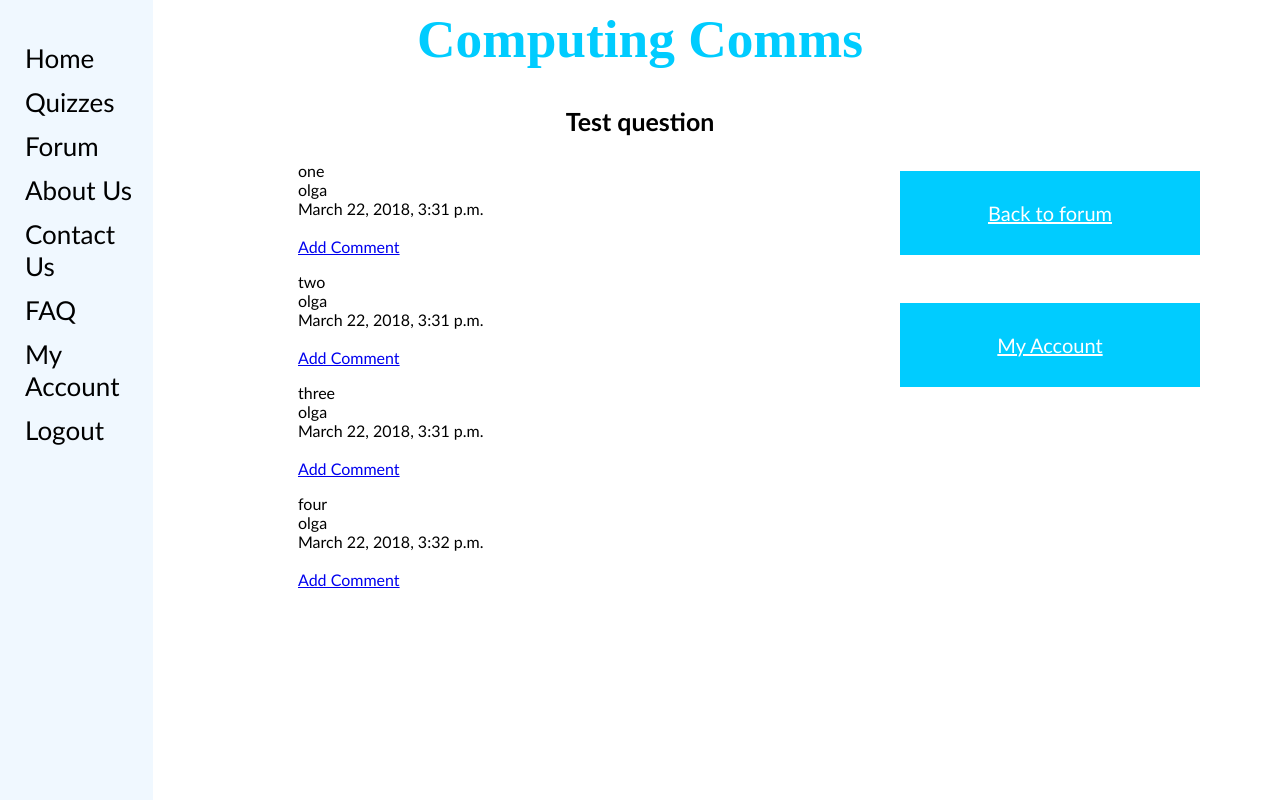
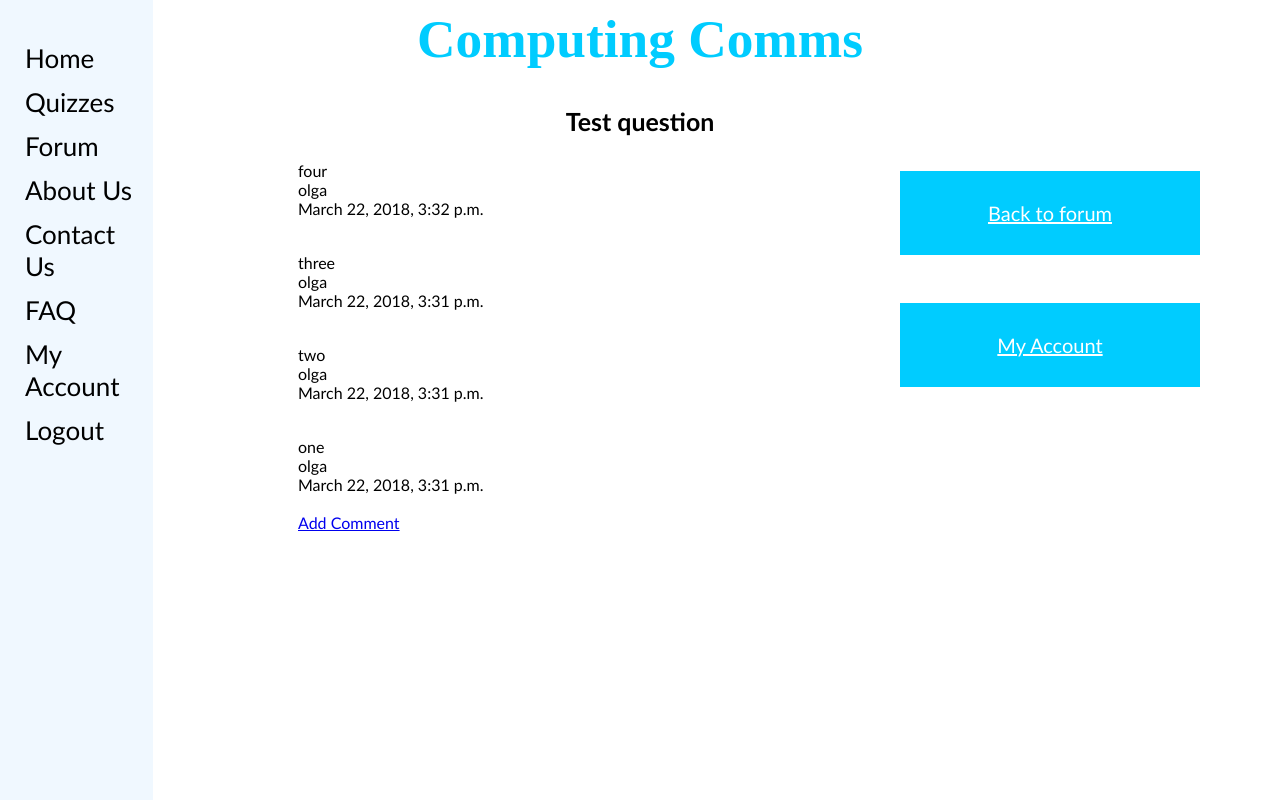
Before and after one commit to amygillies/computing_comms_project, a Django app: a page that uses templates/computingcomms/post.html in a window 1280 px wide. Run offline with Django 3.2, Linux system fonts and the light colour scheme; a user stored in the database is signed in; data comes from the database, SQL or seed files in the repository; both versions use the stored data as it was after the commit.

Commit message:
Comments on forum now work

```diff
--- a/computingcomms/views.py
+++ b/computingcomms/views.py
@@ -110,7 +110,7 @@ def af2(request):
 
 def forum(request):
     posts_list = ForumPost.objects.order_by('-date')
-    comments_list = Comment.objects.order_by('-date')
+    comments_list = Comment.objects.order_by('-date')[:3]
     context_dict = {'posts': posts_list, 'comments': comments_list}
     return render(request, 'computingcomms/forum.html', context_dict)
 
@@ -277,7 +277,7 @@ def show_post(request, post_slug):
 
     try:
         post = ForumPost.objects.get(slug=post_slug)
-        comments = Comment.objects.filter(post = post)
+        comments = Comment.objects.filter(post = post).order_by('-date')
         context_dict['post'] = post
         context_dict['comments'] = comments
     except:
--- a/templates/computingcomms/edit_account.html
+++ b/templates/computingcomms/edit_account.html
@@ -21,7 +21,7 @@
 
 
 {% block body_block %}
-
+<center>
 	<div class="container">
 	<form method = "post">
 
@@ -35,5 +35,6 @@
 
 
 </div>
+</center>
 
 {% endblock %}
--- a/templates/computingcomms/forum.html
+++ b/templates/computingcomms/forum.html
@@ -38,19 +38,21 @@
 			{% if comments %}
 				<ul>
 `				{% for comment in comments %}
+				{% if post.question == comment.post.question %}
 				   <p id="comment">{{ comment.comment }}<br>
 				   {{ comment.user }} <br>
 				   {{ comment.date }} <br>
 				   {{ comment.image }}<br>
+				{% endif %}
 				   {% endfor %}
 				</ul>
 			    {% else %}
-				<p id="comment">There are no comments yet
+				<p id="comment">There are no comments yet</p>
 			    {% endif %}
 		{% endfor %}
 		</ul>
 	    {% else %}
-		<strong>There are no posts present.</strong>
+		<p><strong>There are no posts present.</strong></p>
 	    {% endif %}
 	</div>
 
--- a/templates/computingcomms/post.html
+++ b/templates/computingcomms/post.html
@@ -27,10 +27,11 @@
 				{{ comment.user }} <br>
 				{{ comment.date }} <br>
 				{{ comment.image }}<br>
-				{% if user.is_authenticated %}
-				    <a href="add_comment">Add Comment</a></p>
-				{% endif %}
+
             {% endfor %}
+		{% if user.is_authenticated %}
+			<a href="add_comment">Add Comment</a></p>
+		{% endif %}
             </ul>
 
         {% else %}
```
Also changed, not shown: db.sqlite3.
